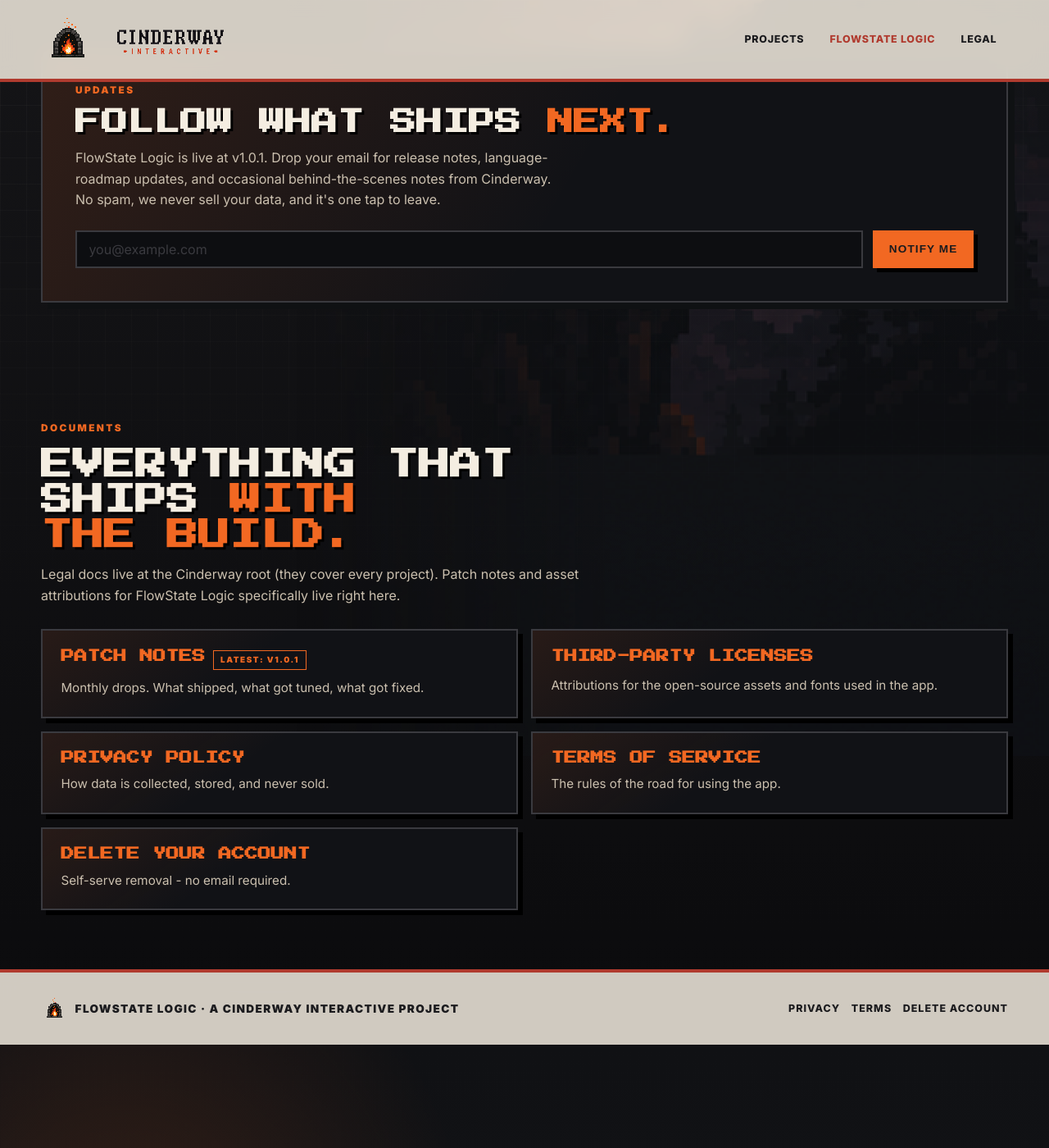
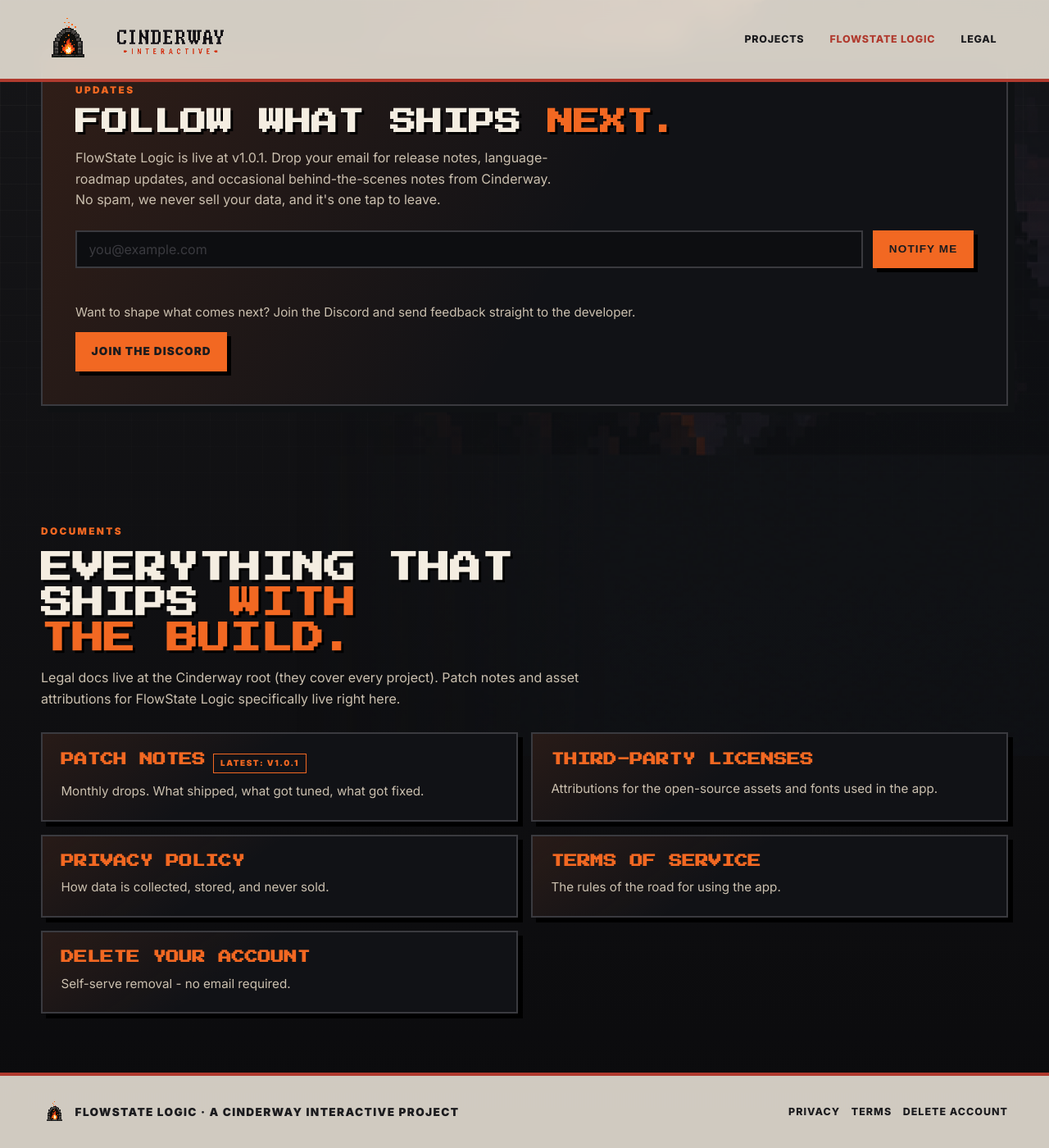
Before and after one commit to andrewkamback-sudo/privacy, a Jekyll site: the page flowstate-logic/index.html, which Jekyll copies as it is, in a window 1280 px wide and 1400 px high, scrolled down 2654 px. Shown: the whole window at 82% size. Built offline with Jekyll 4.4.1, drawn with Linux system fonts in a browser that asks for light colours; part of the change alters nothing that is shown.

```diff
--- a/css/cinderway.css
+++ b/css/cinderway.css
@@ -735,15 +735,6 @@ h2 {
 
 .signup-form .button { flex: 0 0 auto; }
 
-.signup-status {
-  margin: 0.9rem 0 0;
-  font-size: 0.9rem;
-  font-weight: 700;
-  color: var(--color-muted);
-}
-.signup-status.is-success { color: var(--color-gold); }
-.signup-status.is-error { color: var(--color-brick); }
-
 .signup-cta { margin-top: 1.1rem; }
 .signup-cta p { margin: 0 0 0.75rem; color: var(--color-muted); font-size: 0.95rem; }
 
--- a/flowstate-logic/index.html
+++ b/flowstate-logic/index.html
@@ -194,15 +194,14 @@
               </p>
             </div>
 
-            <!-- Buttondown embed for the "cinderwayinteractive" newsletter. The plain
-                 form already works with JS disabled; js/cinderway.js enhances it to
-                 submit inline without leaving the page. -->
+            <!-- Buttondown handles validation and confirmation in a new tab so the
+                 site never claims a subscription succeeded before it is confirmed. -->
             <form
               class="signup-form"
               action="https://buttondown.com/api/emails/embed-subscribe/cinderwayinteractive"
               method="post"
               target="_blank"
-              data-signup-form
+              rel="noopener"
             >
               <label class="sr-only" for="signup-email">Email address</label>
               <div class="signup-row">
@@ -218,11 +217,9 @@
                 >
                 <button class="button" type="submit">Notify me</button>
               </div>
-              <p class="signup-status" role="status" aria-live="polite" data-signup-status hidden></p>
             </form>
 
-            <!-- Revealed by js/cinderway.js only after a successful signup. -->
-            <div class="signup-cta" data-signup-cta hidden>
+            <div class="signup-cta">
               <p>Want to shape what comes next? Join the Discord and send feedback straight to the developer.</p>
               <a class="button" href="https://discord.gg/YyQDqzVv5k" target="_blank" rel="noopener">Join the Discord</a>
             </div>
--- a/js/cinderway.js
+++ b/js/cinderway.js
@@ -13,11 +13,9 @@
       up subtly as the page goes down. Bails on
       prefers-reduced-motion.
 
-   3. Waitlist signup enhancement.
+   3. TestFlight beta capacity counter.
 
-   4. TestFlight beta capacity counter.
-
-   5. Expandable screenshot gallery and accessible lightbox. */
+   4. Expandable screenshot gallery and accessible lightbox. */
 (function () {
   'use strict';
 
@@ -73,62 +71,6 @@
     }, { passive: true });
 
     update();
-  }
-
-  // ---------- Waitlist signup (Buttondown embed) ----------
-  // Progressive enhancement: the <form data-signup-form> already works with
-  // JS off (native POST opens Buttondown's confirmation page in a new tab).
-  // With JS we intercept, POST in the background, and show an inline message
-  // so the visitor never leaves the landing page.
-  function initSignup() {
-    var form = document.querySelector('[data-signup-form]');
-    if (!form || !window.fetch) return;
-
-    var status = form.querySelector('[data-signup-status]');
-    var input = form.querySelector('input[type="email"]');
-    var button = form.querySelector('button[type="submit"]');
-    var cta = document.querySelector('[data-signup-cta]');
-
-    function setStatus(msg, state) {
-      if (!status) return;
-      status.textContent = msg;
-      status.hidden = !msg;
-      status.classList.remove('is-success', 'is-error');
-      if (state) status.classList.add(state);
-    }
-
-    form.addEventListener('submit', function (event) {
-      // If the placeholder username was never swapped in, fall back to the
-      // native submit rather than silently POSTing to a dead endpoint.
-      if (form.action.indexOf('YOUR_BUTTONDOWN_USERNAME') !== -1) return;
-      event.preventDefault();
-
-      if (input && !input.checkValidity()) {
-        input.reportValidity();
-        return;
-      }
-
-      if (button) button.disabled = true;
-      if (cta) cta.hidden = true;
-      setStatus('Signing you up…', null);
-
-      // no-cors: Buttondown's embed endpoint doesn't return CORS headers, so
-      // the response is opaque. The subscribe still lands; we optimistically
-      // confirm and only surface an error on an outright network failure.
-      fetch(form.action, {
-        method: 'POST',
-        mode: 'no-cors',
-        body: new URLSearchParams({ email: input ? input.value : '', embed: '1' })
-      }).then(function () {
-        form.reset();
-        setStatus("You're on the list — check your inbox to confirm.", 'is-success');
-        if (cta) cta.hidden = false;
-      }).catch(function () {
-        setStatus('Something went wrong. Please try again in a moment.', 'is-error');
-      }).finally(function () {
-        if (button) button.disabled = false;
-      });
-    });
   }
 
   // ---------- TestFlight beta capacity ----------
@@ -221,7 +163,6 @@
 
   initNav();
   initParallax();
-  initSignup();
   initTestFlightCount();
   initScreenshotGallery();
 })();
```
